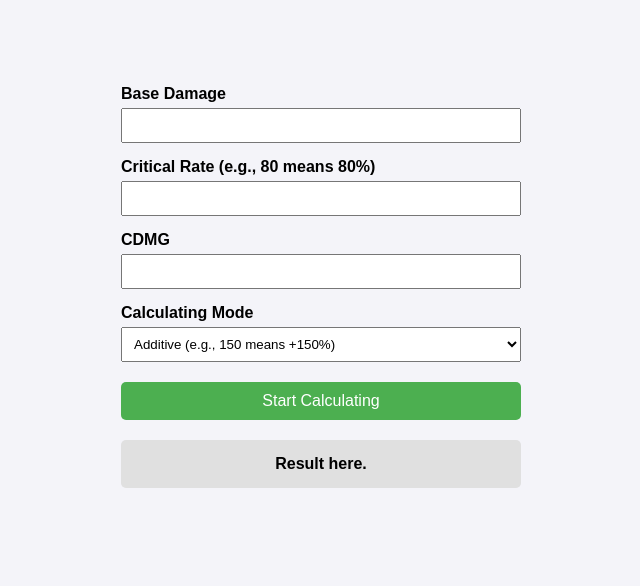
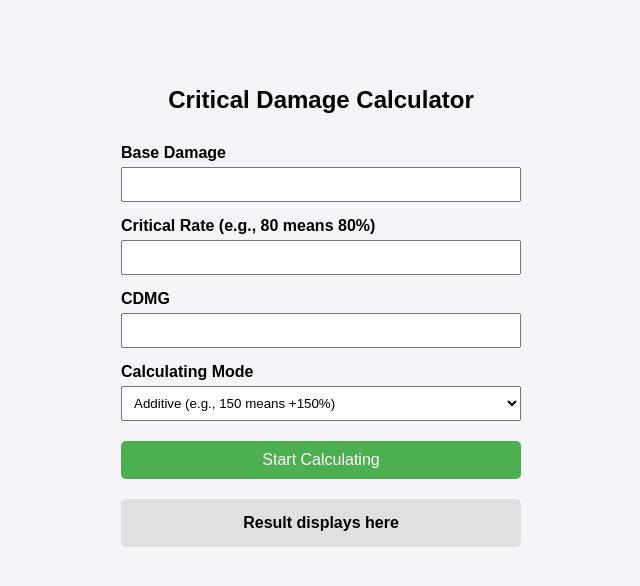
Before and after one commit to NyaWater/crit-calc, a plain HTML site: page index.html in a window 1280 px wide. Shown: the whole page, without its empty margins (319-959 px from the left). Drawn offline with Linux system fonts and the light colour scheme.

Commit message:
style: add title and improve UI

```diff
--- a/index.html
+++ b/index.html
@@ -6,6 +6,8 @@
     <link rel="stylesheet" href="style.css">
 </head>
 <body>
+    <h1>Critical Damage Calculator</h1>
+
     <label>Base Damage</label>
     <input type="number" id="dmg">
 
@@ -23,7 +25,7 @@
 
     <button id="calc-btn">Start Calculating</button>
 
-    <div id="result">Result here.</div>
+    <div id="result">Result displays here</div>
 
     <script src="app.js"></script>
 </body>
--- a/style.css
+++ b/style.css
@@ -4,6 +4,13 @@ body {
     max-width: 400px;
     margin: 50px auto;
     padding: 20px;
+}
+
+h1 {
+    text-align: center;
+    color: #030303;
+    font-size: 24px;
+    margin-bottom: 30px;
 }
 
 label {
```
